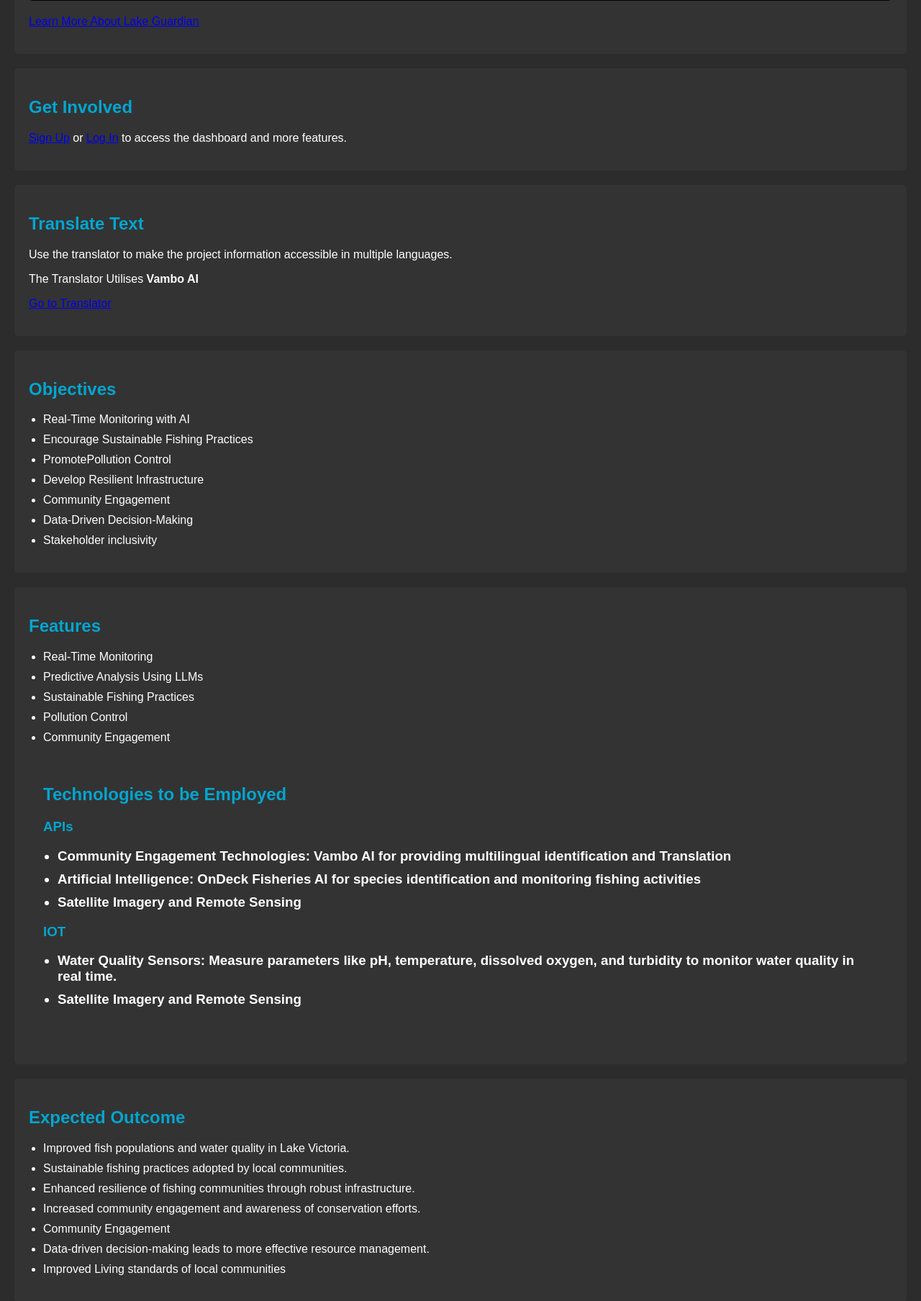
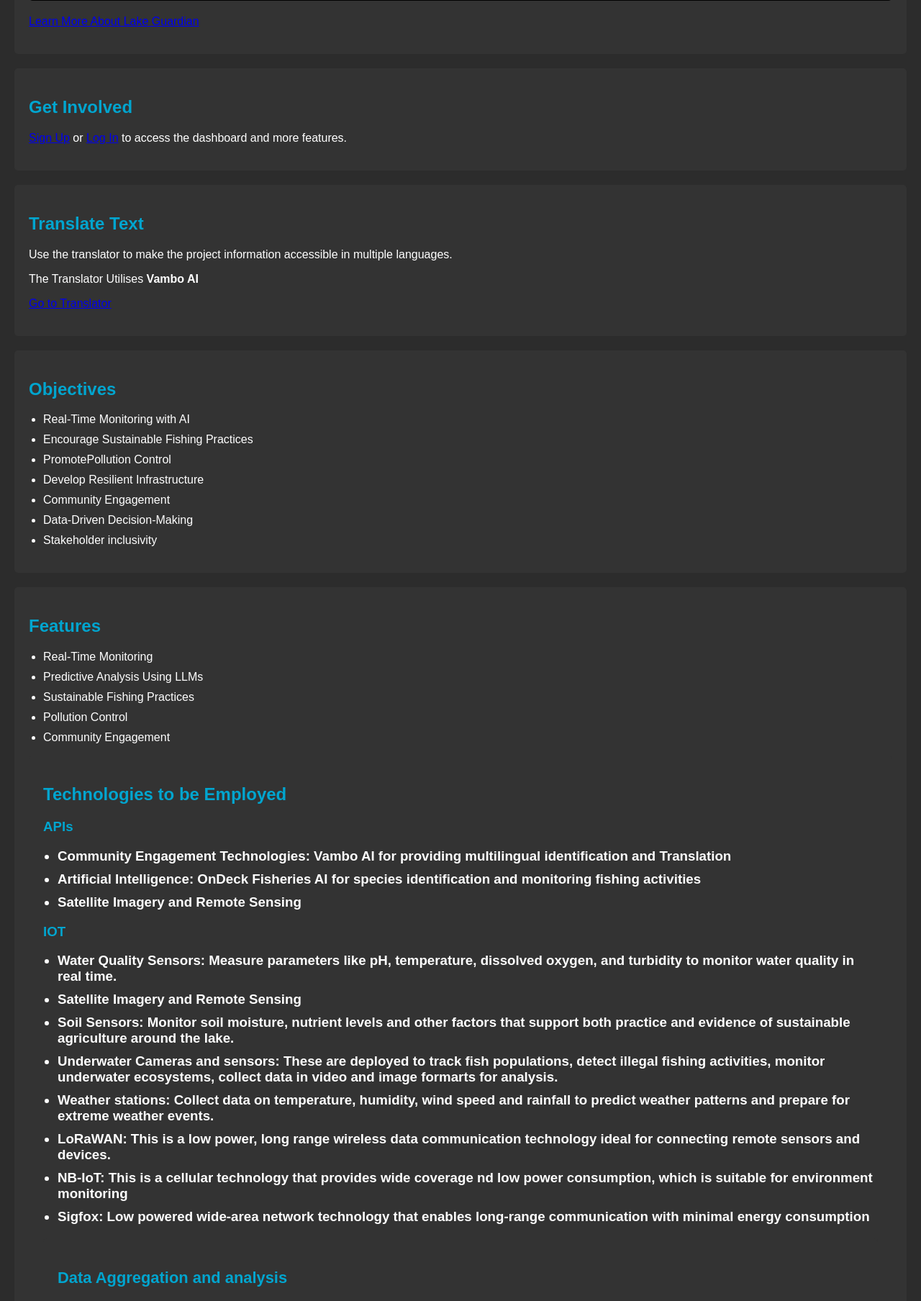
Before and after one commit to ZEZE1020/Lake-Guard, a Flask app: page / in a window 1280 px wide. Shown: the part 1278-3086 px from the top of the page at 72% size. Before the commit the page ends 3050 px from the top, so only its background shows below. Run offline with Flask 3, Linux system fonts and the light colour scheme.

Commit message:
add UI text

```diff
--- a/templates/index.html
+++ b/templates/index.html
@@ -8,8 +8,8 @@
 </head>
 <body>
     <header>
-        <h1>Welcome to the Lake Guardian Initiative</h1>
-        <p>Protecting Our Lake, Preserving Our Future</p>
+        <h1>Welcom to Lake Victoria Sentinel Programme</h1>
+        <p>Kulinda Ziwa Yetu, Kulinda kesho Yetu</p>
     </header>
     <main>
         <section>
@@ -64,7 +64,23 @@
             <ul>
                 <li>Water Quality Sensors: Measure parameters like pH, temperature, dissolved oxygen, and turbidity to monitor water quality in real time.</li>
                 <li>Satellite Imagery and Remote Sensing</li>
-            </ul>
+           	<li>Soil Sensors: Monitor soil moisture, nutrient levels and other factors that support both practice and evidence of sustainable agriculture around the lake.</li>
+		<li>Underwater Cameras and sensors: These are deployed to track fish populations, detect illegal fishing activities, monitor underwater ecosystems, collect data in video and image formarts for analysis.</li>
+		<li>Weather stations: Collect data on temperature, humidity, wind speed and rainfall to predict weather patterns and prepare for extreme weather events.</li>
+		<li>LoRaWAN: This is a low power, long range wireless data communication technology ideal for connecting remote sensors and devices.</li>
+		<li>NB-IoT: This is a cellular technology that provides wide coverage nd low power consumption, which is suitable for environment monitoring</li>
+		<li>Sigfox: Low powered wide-area network technology that enables long-range communication with minimal energy consumption</li>
+	    </ul>
+	    <section>
+	  <h3>Data Aggregation and analysis</h3>
+	  <ul>
+		  <li>Cloud Computing: To store and process large volumes of data collected from sensors and devices</li>
+		  <li>Edge computing: Process data locally on devices to reduce latency and bandwidth usage, enabling real-time decision-making</li>
+		  <li>Data Analytics tools: Analyse collected data to identify trend, predict future conditions, informing conservation strategies</li>
+
+
+	  </ul>
+	 </section>
         </section>
         </section>
         <section>
```
